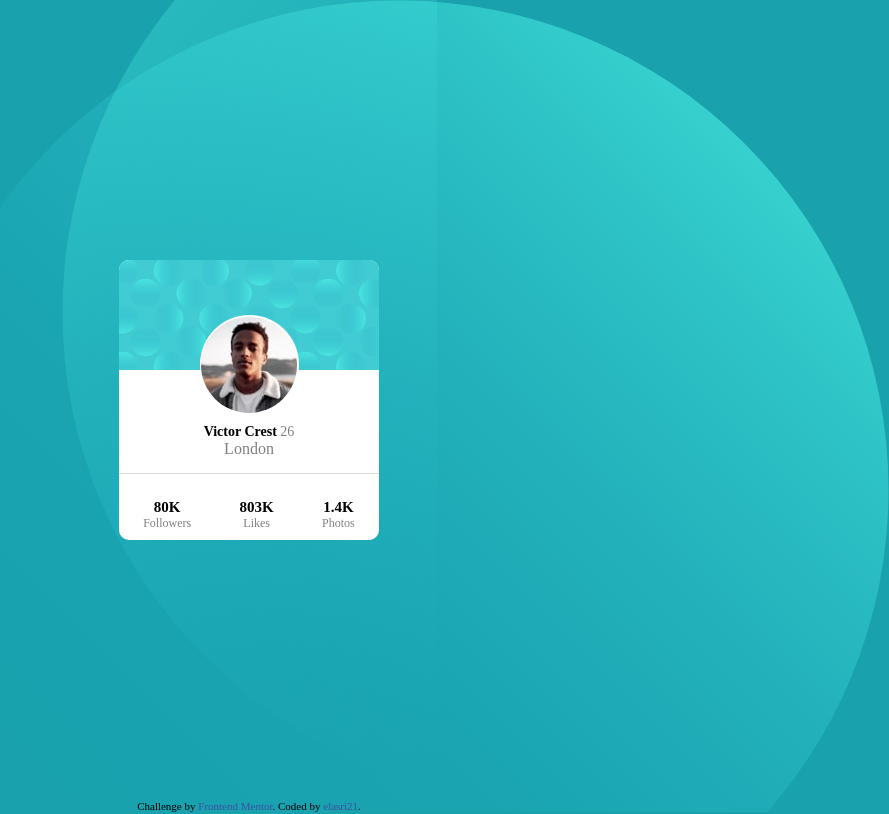
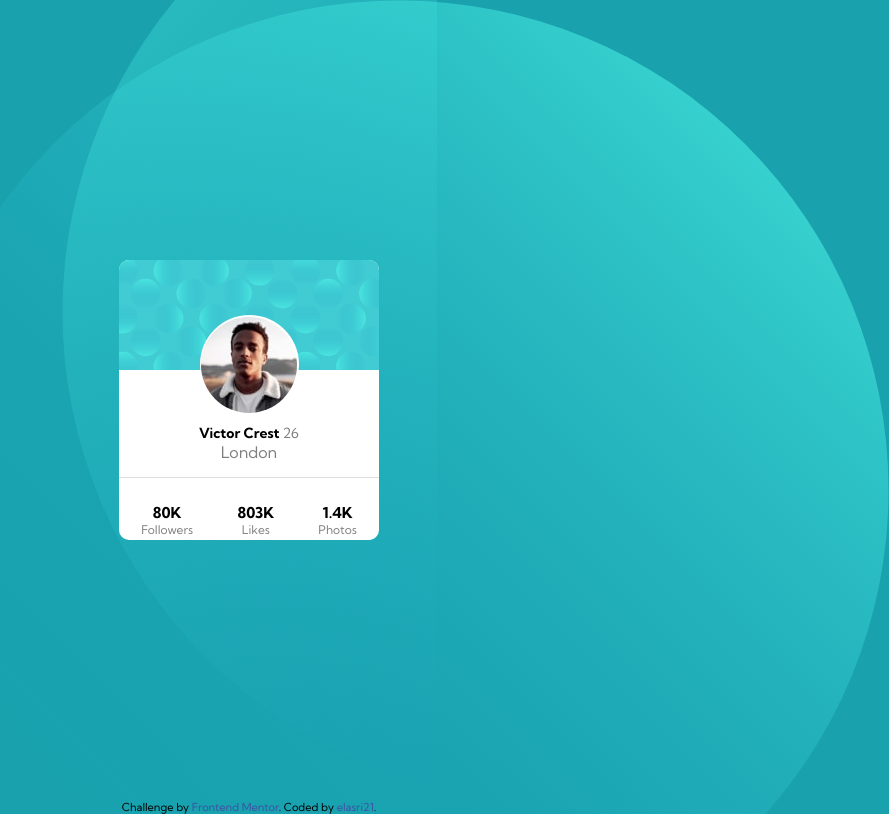
Before and after one commit to elasri21/my-first-front-end-mentor-challenge, a plain HTML site: page index.html in a window 1280 px wide. Shown: the whole page, without its empty margins (391-1280 px from the left). Drawn offline with Linux system fonts and the light colour scheme.

Commit message:
add font family

```diff
--- a/index.html
+++ b/index.html
@@ -4,6 +4,8 @@
   <meta charset="UTF-8">
   <meta name="viewport" content="width=device-width, initial-scale=1.0">
   <link rel="stylesheet" href="style.css">
+  <link rel="preconnect" href="https://fonts.gstatic.com">
+<link href="https://fonts.googleapis.com/css2?family=Kumbh+Sans:wght@400;700&display=swap" rel="stylesheet">
   <link rel="icon" type="image/png" sizes="32x32" href="./images/favicon-32x32.png">
   <title>Frontend Mentor | Profile card component</title>
 </head>
--- a/style.css
+++ b/style.css
@@ -10,6 +10,7 @@ body{
     background-repeat: no-repeat;
     background-position: right top;
     text-align: center;
+    font-family: "Kumbh Sans";
 }
 .container {
     position: relative;
```
